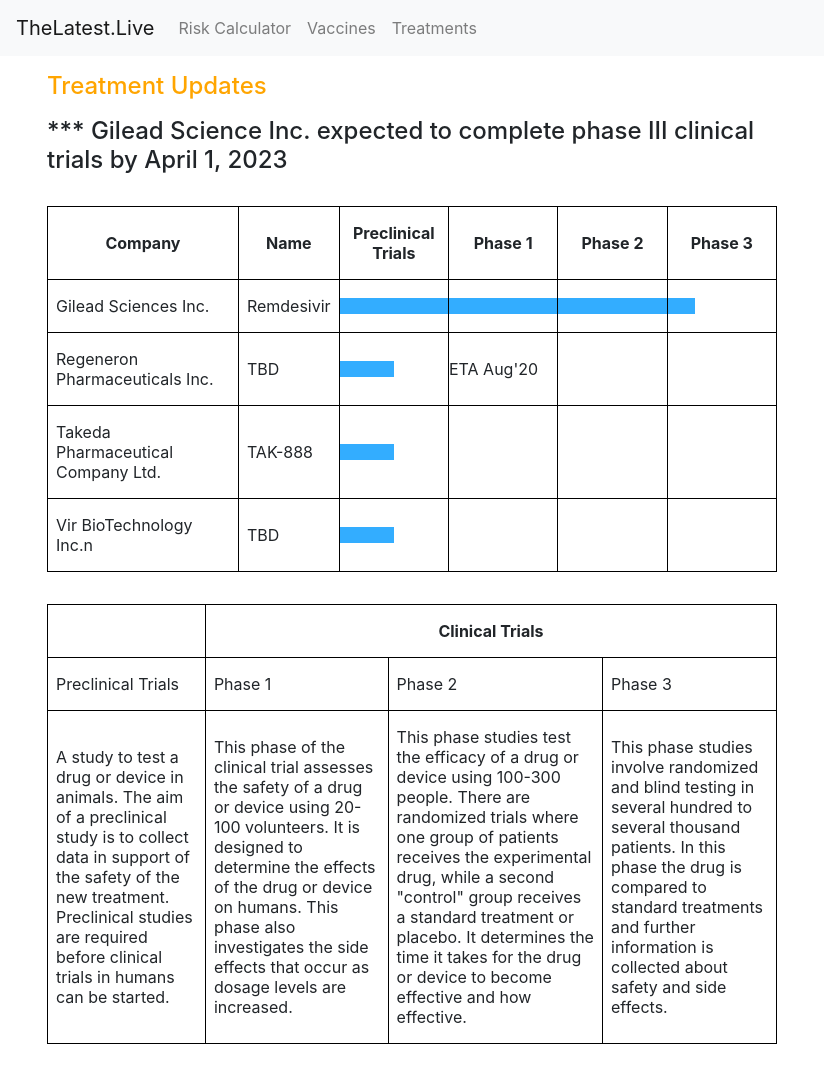
After one commit to arykho/COVID-19RiskCalculator, a Django app: template corona/calc/templates/calc/treatment.html in a window 1280 px wide. The commit adds this page. Shown: the whole page, without its empty margins (0-824 px from the left). Run offline with Django 3.2, Linux system fonts and the light colour scheme; the template is opened without the code that fills it, so the values that code supplies are empty; some libraries are stand-ins or nearby versions.

Commit message:
Adding more vaccine/treatment info

```diff
--- a/corona/calc/static/css/calc.css
+++ b/corona/calc/static/css/calc.css
@@ -36,3 +36,30 @@
 .post h2 a, .post h2 a:visited {
     color: #000000;
 }
+
+.vac-tbl td {
+   padding: 1em 0.5em;
+   border: 1px solid black;
+}
+
+.vac-tbl th {
+   text-align: center;
+   padding: 1em 2px;
+   border: 1px solid black;
+}
+
+td.p6 {
+   padding: 1em 0em;
+   width: 15%;
+}
+
+table.vac-tbl {
+     border: 1px solid black;
+     border-collapse: collapse;
+     margin: 2em 0em;
+}
+
+.pbar {
+  height: 1em;
+  background-color: #33adff;
+}
--- a/corona/calc/templates/calc/base.html
+++ b/corona/calc/templates/calc/base.html
@@ -2,8 +2,10 @@
 <html>
     <head>
         <title>Coronavirus Risk Calculator</title>
+        <meta charset="utf-8">
+        <meta name="viewport" content="width=device-width, initial-scale=1">
         <link rel="stylesheet" href="//maxcdn.bootstrapcdn.com/bootstrap/4.0.0/css/bootstrap.min.css">
-        <link rel="stylesheet" href="//maxcdn.bootstrapcdn.com/bootstrap/4.0.0/css/bootstrap-theme.min.css">
+        <script src="https://ajax.googleapis.com/ajax/libs/jquery/3.4.1/jquery.min.js"></script>
         <link href='//fonts.googleapis.com/css?family=Lobster&subset=latin,latin-ext' rel='stylesheet' type='text/css'>
         <link rel="stylesheet" href="{% static 'css/calc.css' %}">
     </head>
@@ -19,7 +21,7 @@
           <a class="nav-link" href="{% url 'vaccine' %}">Vaccines</a>
         </li>
         <li class="nav-item">
-          <a class="nav-link" href="{% url 'calc_risk' %}">Treatments</a>
+          <a class="nav-link" href="{% url 'treatment' %}">Treatments</a>
         </li>
       </ul>
     </div>
--- a/corona/calc/templates/calc/calc_risk.html
+++ b/corona/calc/templates/calc/calc_risk.html
@@ -12,6 +12,6 @@
    {% endif %}
     <form method="POST" class="calc-form">{% csrf_token %}
         {{ calcform.as_p }}
-        <button type="submit" class="save btn btn-default">Submit</button>
+        <button type="submit" class="save btn btn-primary">Submit</button>
     </form>
 {% endblock %}
--- /dev/null
+++ b/corona/calc/templates/calc/treatment.html
@@ -0,0 +1,53 @@
+{% extends "calc/base.html" %}
+
+ {% block content %}
+
+    <div class="page-header">
+            <h4>Treatment Updates</h4>
+    </div>
+
+<h4>*** Gilead Science Inc. expected to complete phase III clinical trials by April 1, 2023</h4>
+<table class="vac-tbl">
+<tr><th>Company</th><th>Name</th><th>Preclinical Trials</th>
+   <th>Phase 1</th><th>Phase 2</th><th>Phase 3</th></tr>
+
+<tr><td>Gilead Sciences Inc.</td><td>Remdesivir</td>
+	<td class="p6"><div class="pbar" pval="100%"></td>
+	<td class="p6"><div class="pbar" pval="100%"></td>
+	<td class="p6"><div class="pbar" pval="100%"></td>
+	<td class="p6"><div class="pbar" pval="25%"></td></tr>
+<tr><td>Regeneron Pharmaceuticals Inc.</td><td>TBD</td>
+	<td class="p6"><div class="pbar" pval="50%"></td>
+	<td class="p6">ETA Aug'20</td>
+	<td class="p6"></td>
+	<td class="p6"></td></tr>
+<tr><td>Takeda Pharmaceutical Company Ltd.</td><td>TAK-888</td>
+	<td class="p6"><div class="pbar" pval="50%"></td>
+	<td class="p6"></td>
+	<td class="p6"></td>
+	<td class="p6"></td></tr>
+<tr><td>Vir BioTechnology Inc.n</td><td>TBD</td>
+	<td class="p6"><div class="pbar" pval="50%"></td>
+	<td class="p6"></td>
+	<td class="p6"></td>
+	<td class="p6"></td></tr>
+
+</table>
+
+<table class="vac-tbl">
+<tr><th></th><th colspan="3">Clinical Trials</th></tr>
+<tr><td>Preclinical Trials</td><td>Phase 1</td><td>Phase 2</td><td>Phase 3</td></tr>
+<tr><td>A study to test a drug or device in animals. The aim of a preclinical study is to collect data in support of the safety of the new treatment. Preclinical studies are required before clinical trials in humans can be started.</td><td>This phase of the clinical trial assesses the safety of a drug or device using 20-100 volunteers. It is designed to determine the effects of the drug or device on humans. This phase also investigates the side effects that occur as dosage levels are increased.</td><td>This phase studies test the efficacy of a drug or device using 100-300 people. There are randomized trials where one group of patients receives the experimental drug, while a second "control" group receives a standard treatment or placebo. It determines the time it takes for the drug or device to become effective and how effective. </td><td>This phase studies involve randomized and blind testing in several hundred to several thousand patients. In this phase the drug is compared to standard treatments and further information is collected about safety and side effects.</td><tr>
+
+</table>
+
+ <script type='text/javascript'>
+    $(document).ready(function(){
+       $( ".pbar" ).each(function() {
+          $(this).css('width', $(this).attr('pval'));
+       });
+    });
+</script>
+
+
+ {% endblock %}
--- a/corona/calc/urls.py
+++ b/corona/calc/urls.py
@@ -5,5 +5,6 @@ from django.views.generic.base import RedirectView
 urlpatterns = [
     url(r'^calc/', views.calc_risk, name='calc_risk'),
     url(r'^vaccine/', views.vaccine, name='vaccine'),
+    url(r'^treatment/', views.treatment, name='treatment'),
     url(r'^.*$', RedirectView.as_view(url='calc/', permanent=False), name='index')
 ]
--- a/corona/calc/views.py
+++ b/corona/calc/views.py
@@ -21,6 +21,8 @@ def calc_risk(request):
 def vaccine(request):
     return render(request, 'calc/vaccine.html', {})
 
+def treatment(request):
+    return render(request, 'calc/treatment.html', {})
 
 def calcRiskFactor(gender, age, condition):
     diseaseFactor = 1
```
Also changed, not shown: corona/calc/templates/calc/vaccine.html (+36 -7 lines).
